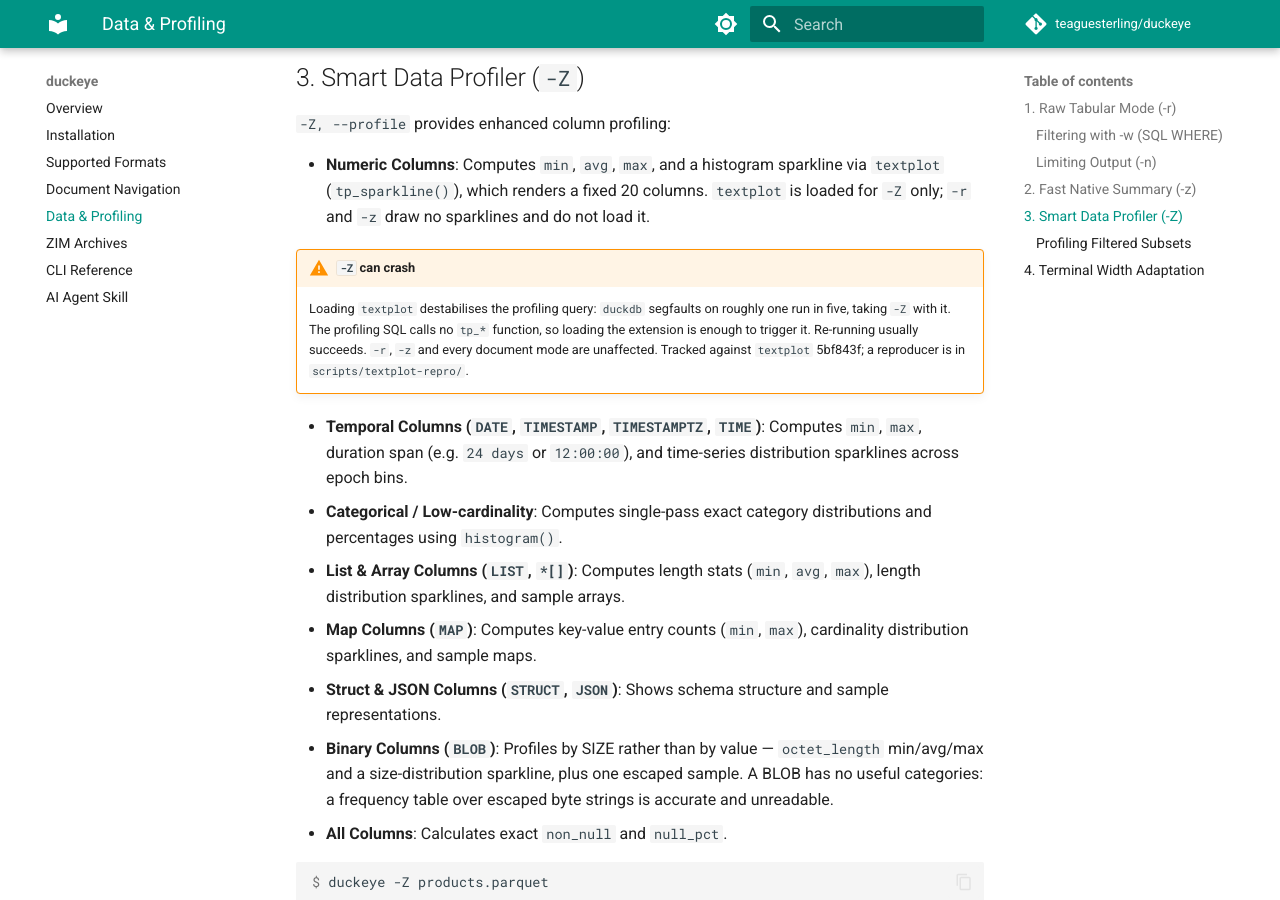
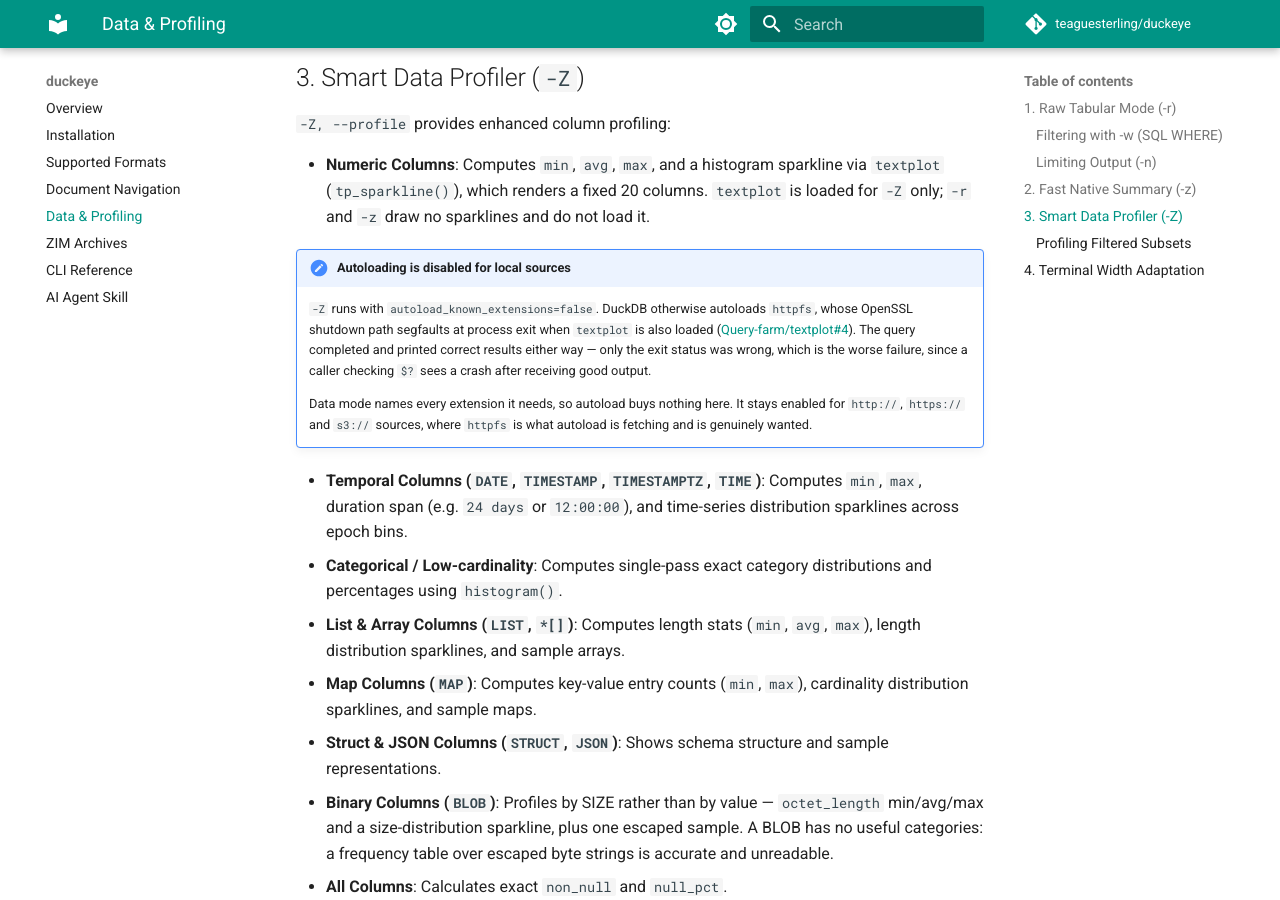
Before and after one commit to teaguesterling/duckeye, an MkDocs documentation site: the page built from docs/data_profiling.md, in a window 1280 px wide and 900 px high, scrolled down 1223 px. Built offline with MkDocs 1.6.1 and Material for MkDocs 9.7.7, drawn with Linux system fonts in a browser that asks for light colours; comment, search, counter and statistics services are not loaded.

Commit message:
fix: disable extension autoload for local data sources; -Z no longer crashes
The -Z SIGSEGV is fixed here, without waiting for textplot.

Rusty diagnosed it on Query-farm/textplot#4 as an interaction between httpfs's
exit() path and OpenSSL's shutdown code. That turned out to be checkable from
this side, and both halves confirm:

  the query COMPLETES. On every crashing run, stdout was byte-identical to a
  clean one -- all four columns, all eight lines. Only the exit status was
  wrong, which is the worse failure: a caller checking $? sees a crash after
  receiving correct results.

  it is AUTOLOAD, not the query. With autoload_known_extensions=false the same
  file is clean, and the setting is the whole lever:

      SET autoload_known_extensions=false;     0 / 20
      SET autoinstall_known_extensions=false;  6 / 20
      (neither)                                4-6 / 20

So duckeye was paying for an extension it never asked for. Data mode names every
extension it needs, which makes autoload dead weight here -- except for a remote
source, where httpfs is precisely what autoload is fetching. Hence the scope:
off for local paths, untouched for http/https/s3.

    duckeye -Z fixture.parquet     0 failures / 25   (was 1-6)
    test.sh                        5 consecutive clean runs (was 3 of 4 red)

Output is unchanged -- still textplot's 20-column tp_sparkline.

Docs and the code comment both said -Z can crash and to expect one run in five.
That was true for a day. The note now explains why autoload is off and why it
stays on for remote sources, rather than warning about a crash that no longer
happens.

The pure-SQL sparkline encoder stays in a comment as the drop-in if this ever
stops holding.

```diff
--- a/docs/data_profiling.md
+++ b/docs/data_profiling.md
@@ -57,8 +57,18 @@ $ duckeye -z products.parquet
 
 * **Numeric Columns**: Computes `min`, `avg`, `max`, and a histogram sparkline via `textplot` (`tp_sparkline()`), which renders a fixed 20 columns. `textplot` is loaded for `-Z` only; `-r` and `-z` draw no sparklines and do not load it.
 
-!!! warning "`-Z` can crash"
-    Loading `textplot` destabilises the profiling query: `duckdb` segfaults on roughly one run in five, taking `-Z` with it. The profiling SQL calls no `tp_*` function, so loading the extension is enough to trigger it. Re-running usually succeeds. `-r`, `-z` and every document mode are unaffected. Tracked against `textplot` 5bf843f; a reproducer is in `scripts/textplot-repro/`.
+!!! note "Autoloading is disabled for local sources"
+    `-Z` runs with `autoload_known_extensions=false`. DuckDB otherwise autoloads
+    `httpfs`, whose OpenSSL shutdown path segfaults at process exit when `textplot`
+    is also loaded ([Query-farm/textplot#4](https://github.com/Query-farm/textplot/issues/4)).
+    The query completed and printed correct results either way — only the exit
+    status was wrong, which is the worse failure, since a caller checking `$?` sees
+    a crash after receiving good output.
+
+    Data mode names every extension it needs, so autoload buys nothing here. It
+    stays enabled for `http://`, `https://` and `s3://` sources, where `httpfs` is
+    what autoload is fetching and is genuinely wanted.
+
 * **Temporal Columns (`DATE`, `TIMESTAMP`, `TIMESTAMPTZ`, `TIME`)**: Computes `min`, `max`, duration span (e.g. `24 days` or `12:00:00`), and time-series distribution sparklines across epoch bins.
 * **Categorical / Low-cardinality**: Computes single-pass exact category distributions and percentages using `histogram()`.
 * **List & Array Columns (`LIST`, `*[]`)**: Computes length stats (`min`, `avg`, `max`), length distribution sparklines, and sample arrays.
```
Also changed, not shown: 1 other file.
